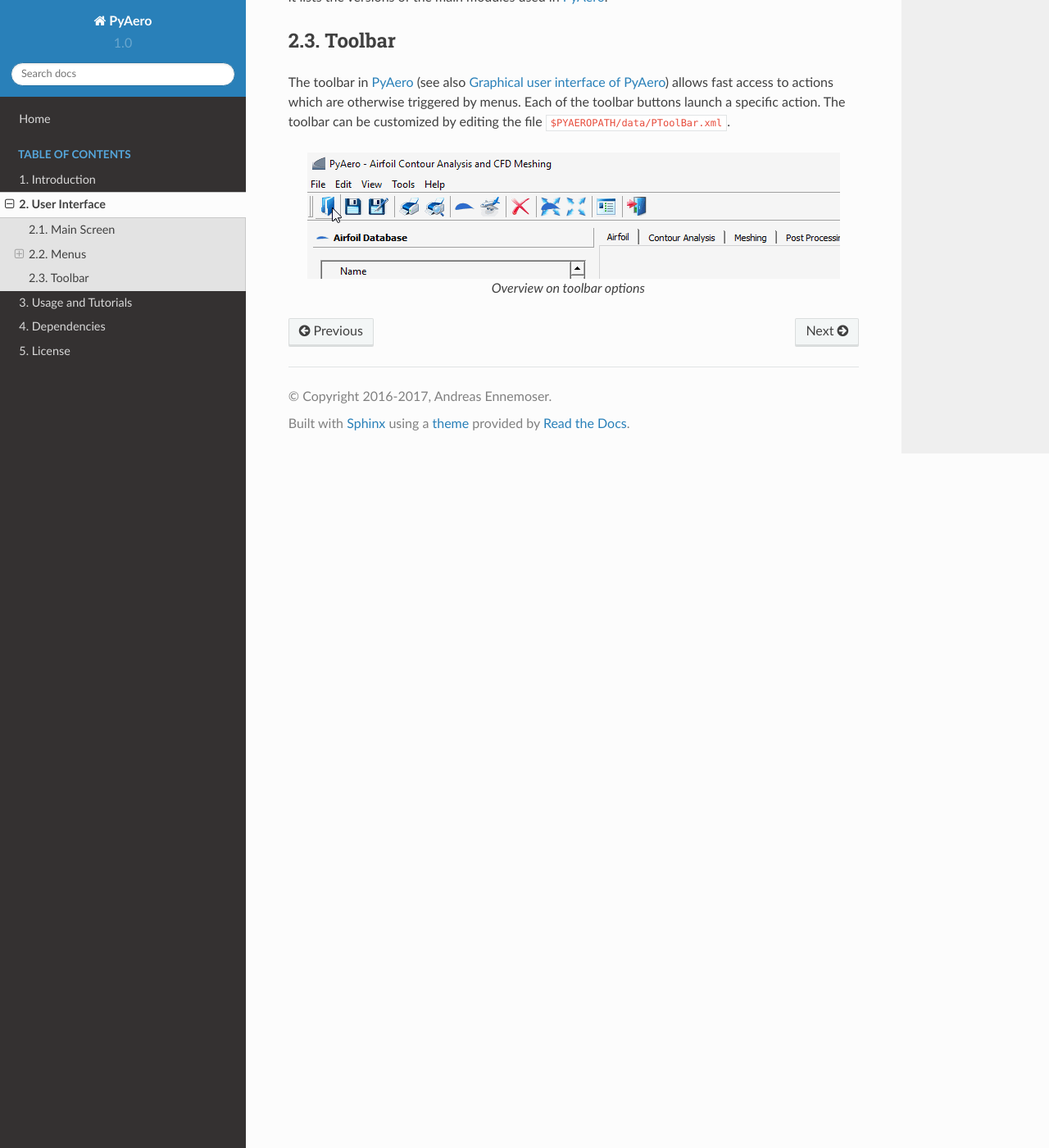
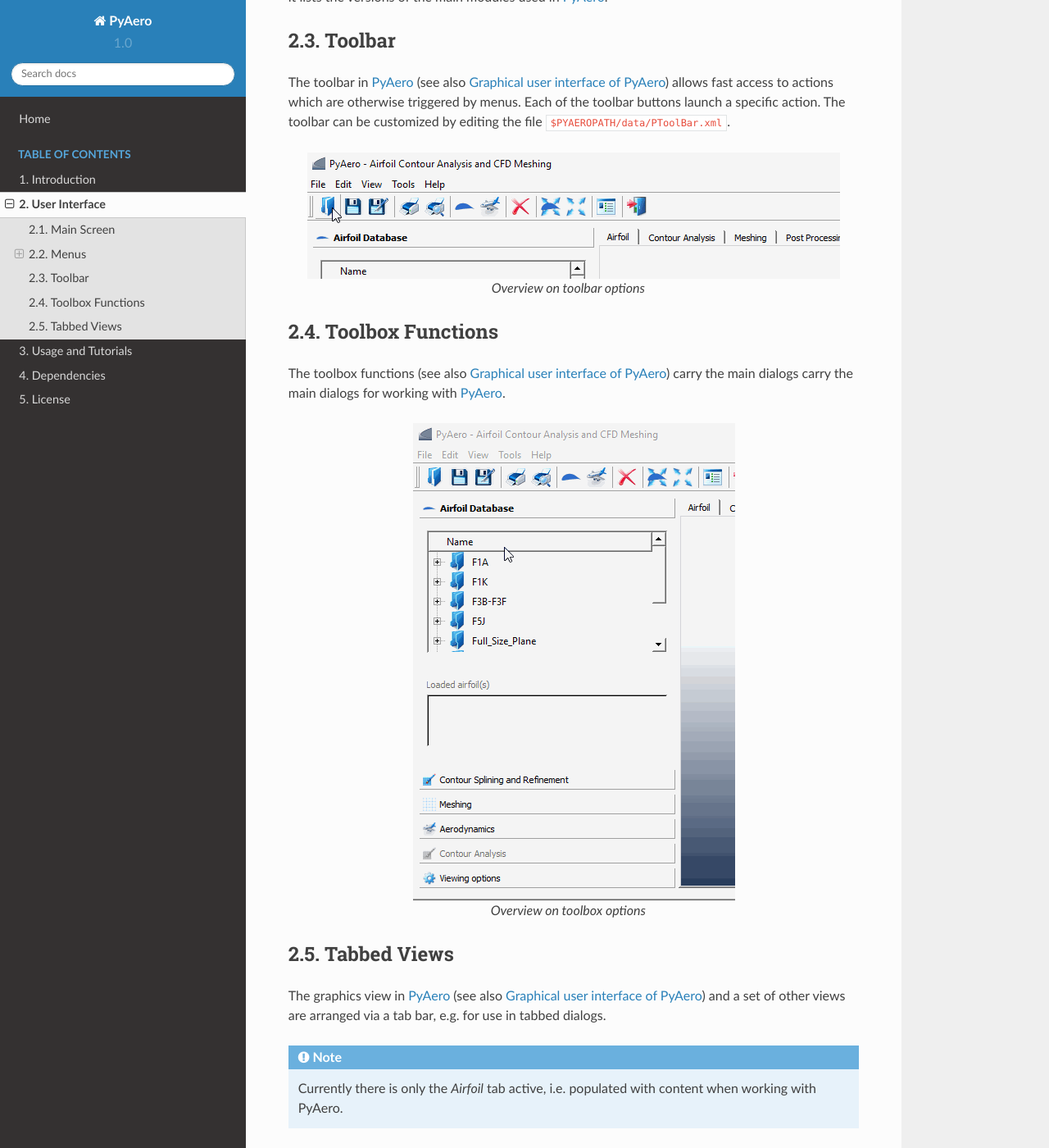
Before and after one commit to positroncascade/PyAero, a Sphinx documentation site: the page built from docs/ui_GUI.rst, in a window 1280 px wide and 1400 px high, scrolled down 4399 px. Shown: the whole window at 82% size. Built offline with Sphinx 7.4.7 and the Read the Docs theme 2.0.0, drawn with Linux system fonts in a browser that asks for light colours.

Commit message:
updated docs

```diff
--- a/docs/tutorial.rst
+++ b/docs/tutorial.rst
@@ -5,13 +5,11 @@
 
 .. _quickstart:
 .. include:: tutorial_quickstart.inc
-.. _tutorial_load:
-.. include:: tutorial_GUI.inc
 .. _tutorial_spline_refine:
 .. include:: tutorial_spline_refine.inc
+.. _tutorial_load:
+.. include:: tutorial_load.inc
 .. _tutorial_meshing:
-.. include:: tutorial_load.inc
-.. _tutorial_GUI:
 .. include:: tutorial_meshing.inc
 .. _tutorial_contour_analysis:
 .. include:: tutorial_contour_analysis.inc
--- a/docs/ui_GUI.rst
+++ b/docs/ui_GUI.rst
@@ -45,3 +45,23 @@
    :name: menu_structure
 
    Overview on toolbar options
+
+Toolbox Functions
+-----------------
+
+The toolbox functions (see also :ref:`figure_main_screen`) carry the main dialogs carry the main dialogs for working with `PyAero <index.html>`_.
+
+.. figure::  images/toolbox_animated.gif
+   :align:   center
+   :target:  _images/toolbar_animated.gif
+   :name: menu_structure
+
+   Overview on toolbox options
+
+Tabbed Views
+------------
+
+The graphics view in `PyAero <index.html>`_ (see also :ref:`figure_main_screen`) and a set of other views are arranged via a tab bar, e.g. for use in tabbed dialogs.
+
+.. note::
+   Currently there is only the *Airfoil* tab active, i.e. populated with content when working with PyAero.
```
Also changed, not shown: docs/images/toolbox_animated.gif (added).
